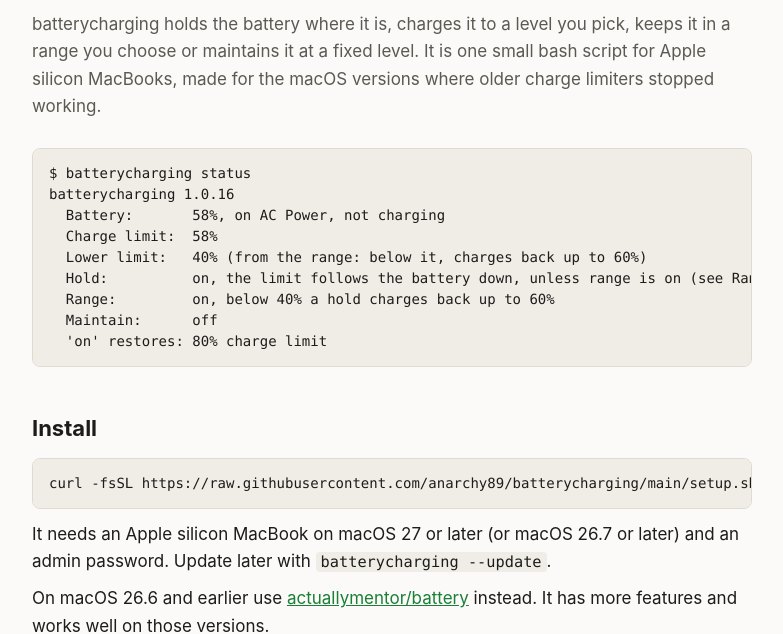
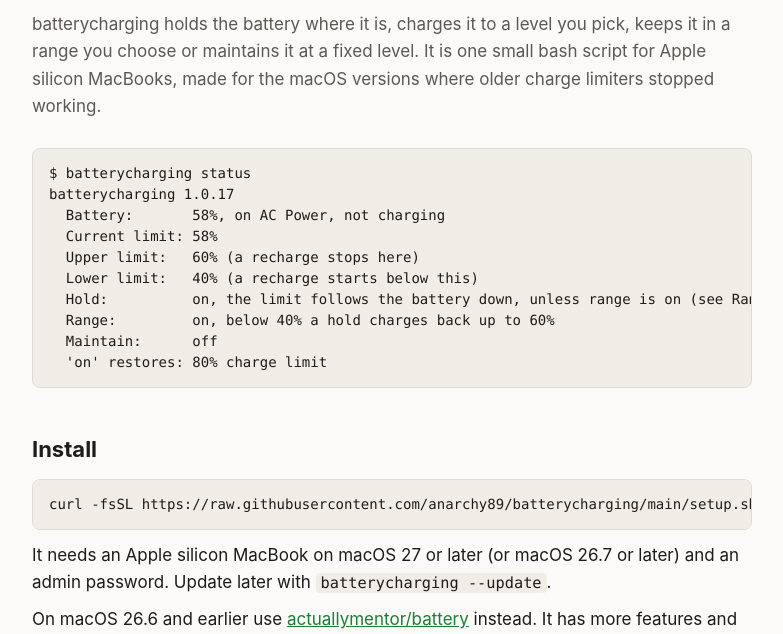
Before and after one commit to anarchy89/batterycharging, a plain HTML site: page docs/index.html in a window 1280 px wide. Shown: the part 180-814 px from the top of the page, without its empty margins (248-1031 px from the left). Drawn offline with Linux system fonts and the light colour scheme.

Commit message:
status shows the current, upper and lower limit (1.0.17)

```diff
--- a/docs/index.html
+++ b/docs/index.html
@@ -98,10 +98,11 @@
   <p class="lead">batterycharging holds the battery where it is, charges it to a level you pick, keeps it in a range you choose or maintains it at a fixed level. It is one small bash script for Apple silicon MacBooks, made for the macOS versions where older charge limiters stopped working.</p>
 
   <pre>$ batterycharging status
-batterycharging 1.0.16
+batterycharging 1.0.17
   Battery:       58%, on AC Power, not charging
-  Charge limit:  58%
-  Lower limit:   40% (from the range: below it, charges back up to 60%)
+  Current limit: 58%
+  Upper limit:   60% (a recharge stops here)
+  Lower limit:   40% (a recharge starts below this)
   Hold:          on, the limit follows the battery down, unless range is on (see Range for its limits)
   Range:         on, below 40% a hold charges back up to 60%
   Maintain:      off
```
Also changed, not shown: 2 other files.
